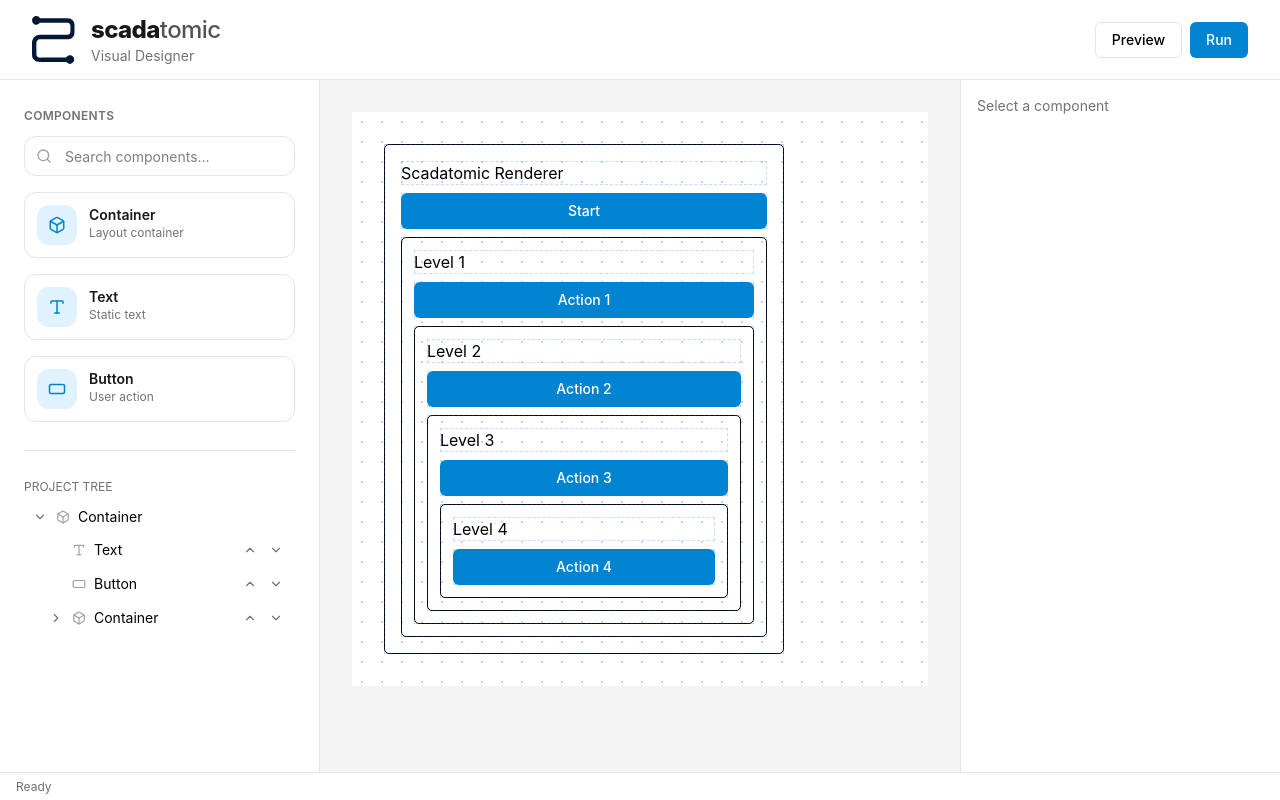
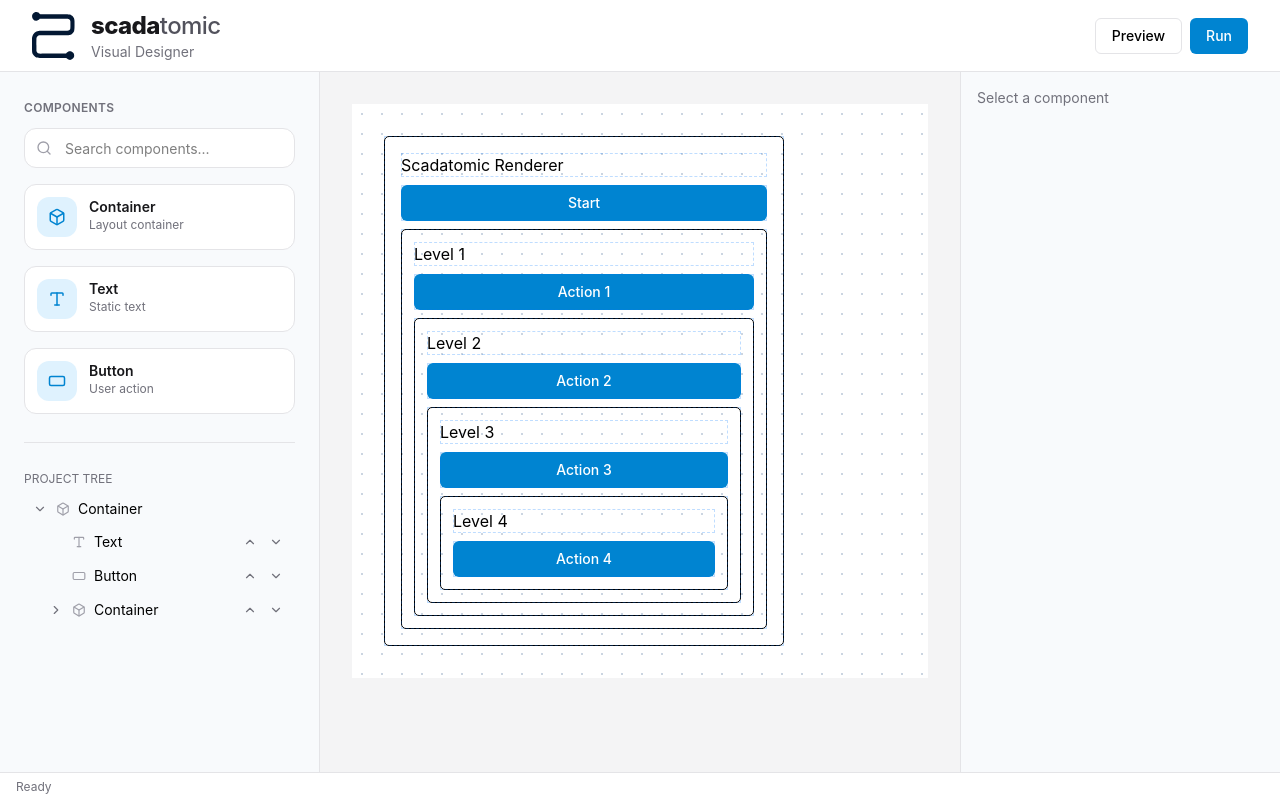
Before and after one commit to emzet92/scadatomic-editor-v4, a React (Vite) app: page / in a window 1280 px wide. Built offline with nearby package versions, Linux system fonts and the light colour scheme.

Commit message:
a bit cosmetics

```diff
--- a/src/uiframework/EditorLayout.tsx
+++ b/src/uiframework/EditorLayout.tsx
@@ -4,7 +4,7 @@
   return (
     <header
       className="
-        h-20
+        h-18
         shrink-0
 
         px-8
@@ -126,7 +126,7 @@
       className="
         w-80
         shrink-0
-        bg-white
+        bg-slate-50
         border-r
         border-zinc-200
         overflow-auto
@@ -163,7 +163,7 @@
       className="
         w-80
         shrink-0
-        bg-white
+        bg-slate-50
         border-l
         border-zinc-200
         overflow-auto
```
